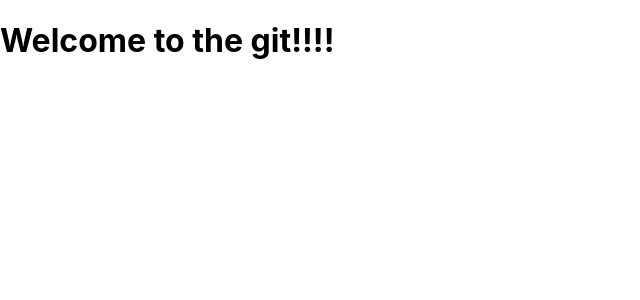
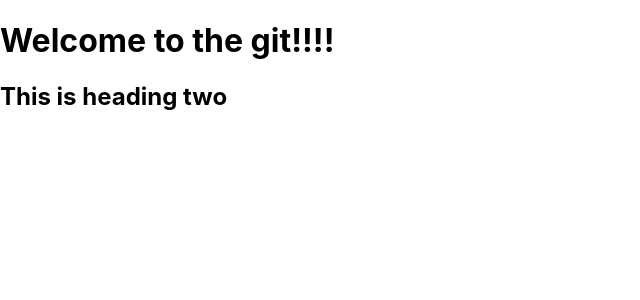
Before and after one commit to bistmadhav/adv_git_w, a React (Create React App) app: page / in a window 1280 px wide. Shown: the top 300 px of the page, without its empty margins (0-640 px from the left). Built offline with nearby package versions, Linux system fonts and the light colour scheme.

Commit message:
ADD: h2 in app.js

```diff
--- a/src/App.js
+++ b/src/App.js
@@ -7,6 +7,8 @@ function App() {
   return (
     <div>
       <h1> Welcome to the git!!!!</h1>
+      <h2>This is heading two</h2>
+
     </div>
   )
 }
```
